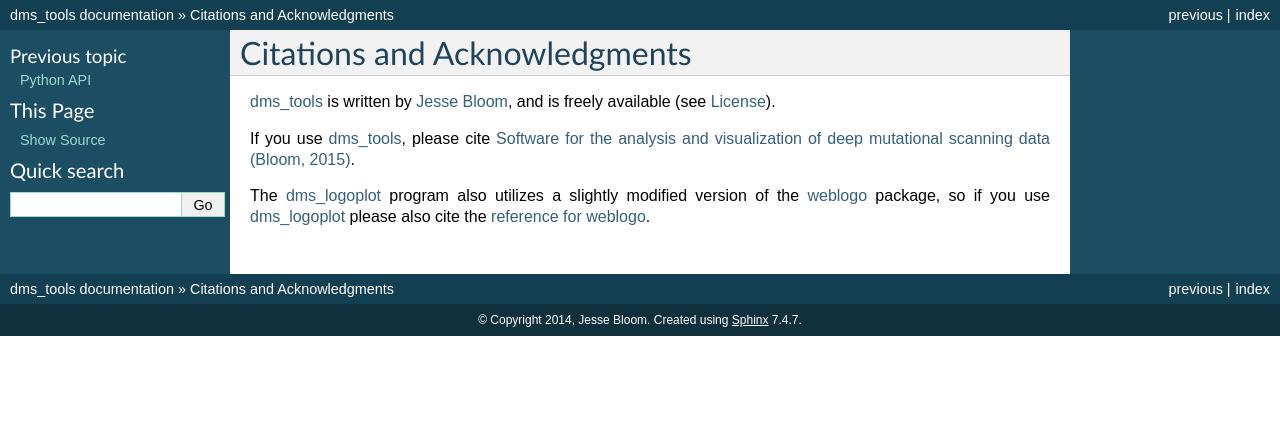
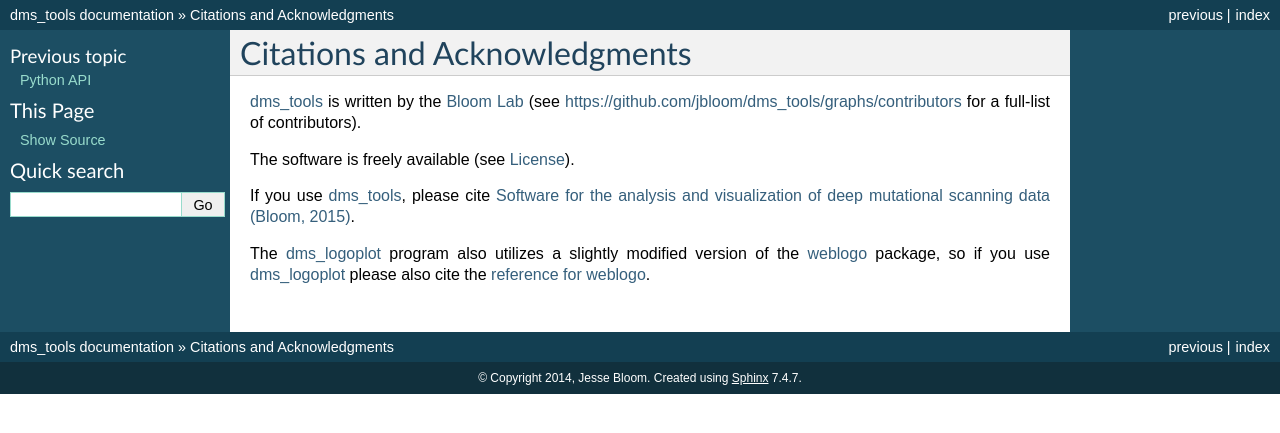
Before and after one commit to jbloomlab/dms_tools, a Sphinx documentation site: the page built from docs/citations.rst, in a window 1280 px wide. Shown: the top 433 px of the page. Built offline with Sphinx 7.4.7, drawn with Linux system fonts in a browser that asks for light colours; the version number could not be read and is left out.

Commit message:
updated author to all contributors on GitHub

```diff
--- a/docs/citations.rst
+++ b/docs/citations.rst
@@ -4,7 +4,9 @@
 Citations and Acknowledgments
 ==================================
 
-`dms_tools`_ is written by `Jesse Bloom`_, and is freely available (see :ref:`license`).
+`dms_tools`_ is written by the `Bloom Lab`_ (see https://github.com/jbloom/dms_tools/graphs/contributors for a full-list of contributors).
+
+The software is freely available (see :ref:`license`).
 
 If you use `dms_tools`_, please cite `Software for the analysis and visualization of deep mutational scanning data (Bloom, 2015)`_.
 
--- a/docs/weblinks.txt
+++ b/docs/weblinks.txt
@@ -13,6 +13,7 @@
 .. _`weblogo`: https://code.google.com/p/weblogo/
 .. _`reference for weblogo`: http://genome.cshlp.org/content/14/6/1188
 .. _`Jesse Bloom`: http://labs.fhcrc.org/bloom
+.. _`Bloom Lab`: http://labs.fhcrc.org/bloom
 .. _`Wu et al (2014)`: http://jvi.asm.org/content/88/17/10157
 .. _`Thyagarajan and Bloom (2014)`: http://elifesciences.org/content/3/e03300
 .. _`Melnikov et al (2014)`: http://nar.oxfordjournals.org/content/42/14/e112
```
Also changed, not shown: 1 other file.
